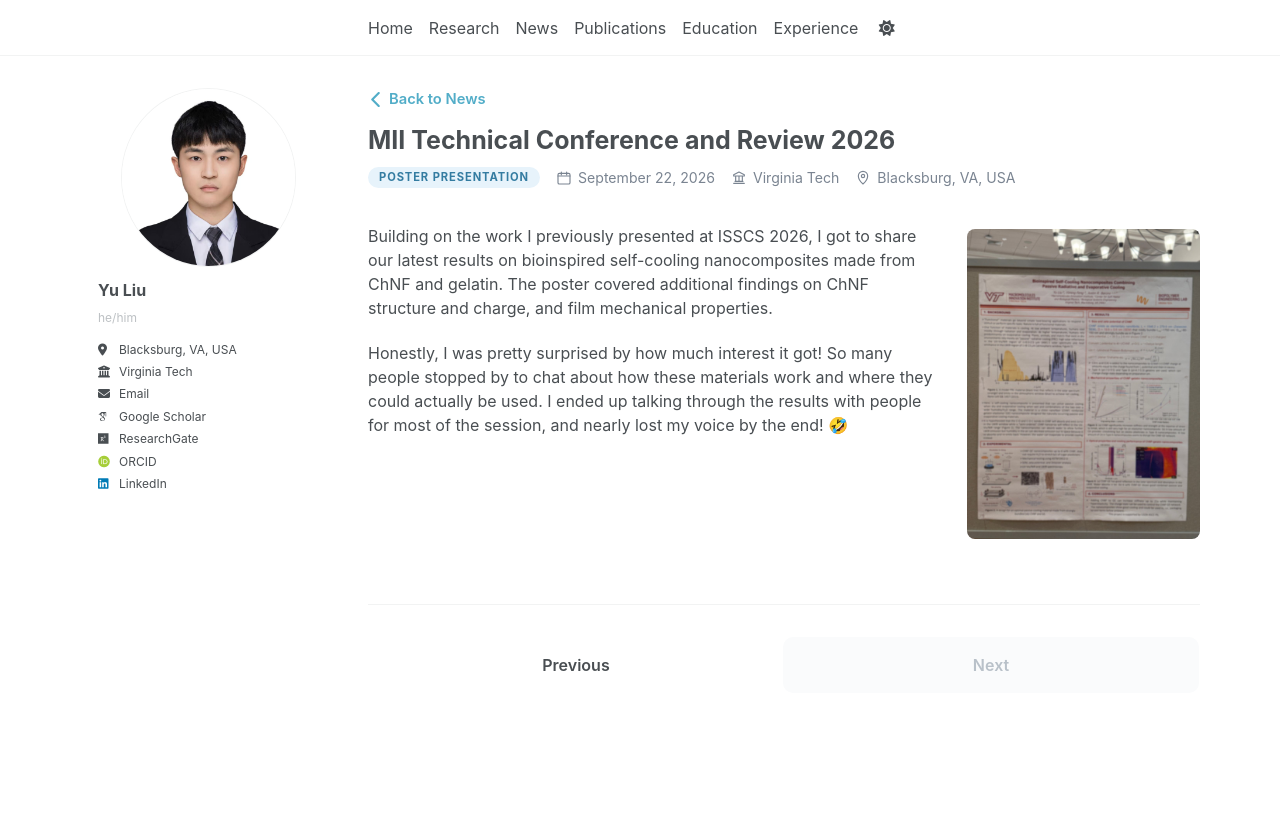
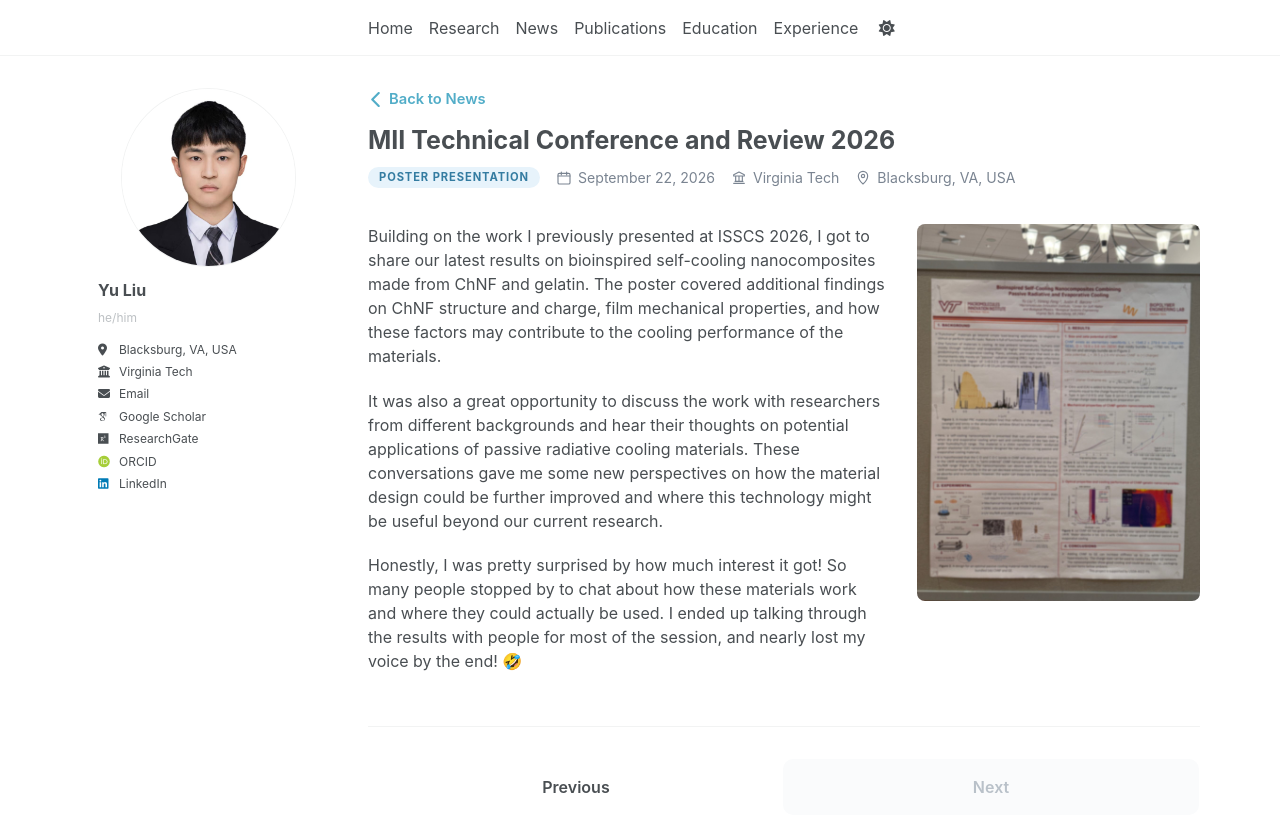
Before and after one commit to yuliu0322/yuliu0322.github.io, a Jekyll site: the page built from _talks/2026-09-21-MII Technical Conference and Review.md, in a window 1280 px wide. Shown: the top 832 px of the page. Built offline with Jekyll 4.4.1, drawn with Linux system fonts in a browser that asks for light colours; some web fonts are replaced; a script bundle is joined from its source files by our own code; library files that are not in the unit come from our copies.

Commit message:
Update 2026-09-21-MII Technical Conference and Review.md

```diff
--- a/_talks/2026-09-21-MII Technical Conference and Review.md
+++ b/_talks/2026-09-21-MII Technical Conference and Review.md
@@ -9,21 +9,29 @@ location: "Blacksburg, VA, USA"
 event_url: "https://mii.vt.edu/outreach/technical-conference-review.html"
 ---
 
-<div style="margin-top: 10px;">
+<div style="display: flex; align-items: flex-start; gap: 32px; margin-top: 10px;">
 
-  <img
-    src="{{ '/images/mii-photo-1.jpg' | relative_url }}"
-    alt="Poster presented at MII Technical Conference and Review 2026"
-    loading="eager"
-    style="float: right; width: 28%; max-width: 290px; height: auto; margin: 5px 0 12px 30px; border-radius: 8px;"
-  >
+  <div style="flex: 1; min-width: 0;">
+    <p style="margin-top: 0;">
+      Building on the work I previously presented at ISSCS 2026, I got to share our latest results on bioinspired self-cooling nanocomposites made from ChNF and gelatin. The poster covered additional findings on ChNF structure and charge, film mechanical properties, and how these factors may contribute to the cooling performance of the materials.
+    </p>
 
-  <p style="margin-top: 0;">
-    Building on the work I previously presented at ISSCS 2026, I got to share our latest results on bioinspired self-cooling nanocomposites made from ChNF and gelatin. The poster covered additional findings on ChNF structure and charge, and film mechanical properties.
-  </p>
+    <p>
+      It was also a great opportunity to discuss the work with researchers from different backgrounds and hear their thoughts on potential applications of passive radiative cooling materials. These conversations gave me some new perspectives on how the material design could be further improved and where this technology might be useful beyond our current research.
+    </p>
 
-  <p>
-    Honestly, I was pretty surprised by how much interest it got! So many people stopped by to chat about how these materials work and where they could actually be used. I ended up talking through the results with people for most of the session, and nearly lost my voice by the end! 🤣
-  </p>
+    <p>
+      Honestly, I was pretty surprised by how much interest it got! So many people stopped by to chat about how these materials work and where they could actually be used. I ended up talking through the results with people for most of the session, and nearly lost my voice by the end! 🤣
+    </p>
+  </div>
+
+  <div style="flex: 0 0 34%;">
+    <img
+      src="{{ '/images/mii-photo-1.jpg' | relative_url }}"
+      alt="Poster presented at MII Technical Conference and Review 2026"
+      loading="eager"
+      style="width: 100%; height: auto; display: block; border-radius: 8px;"
+    >
+  </div>
 
 </div>
```
